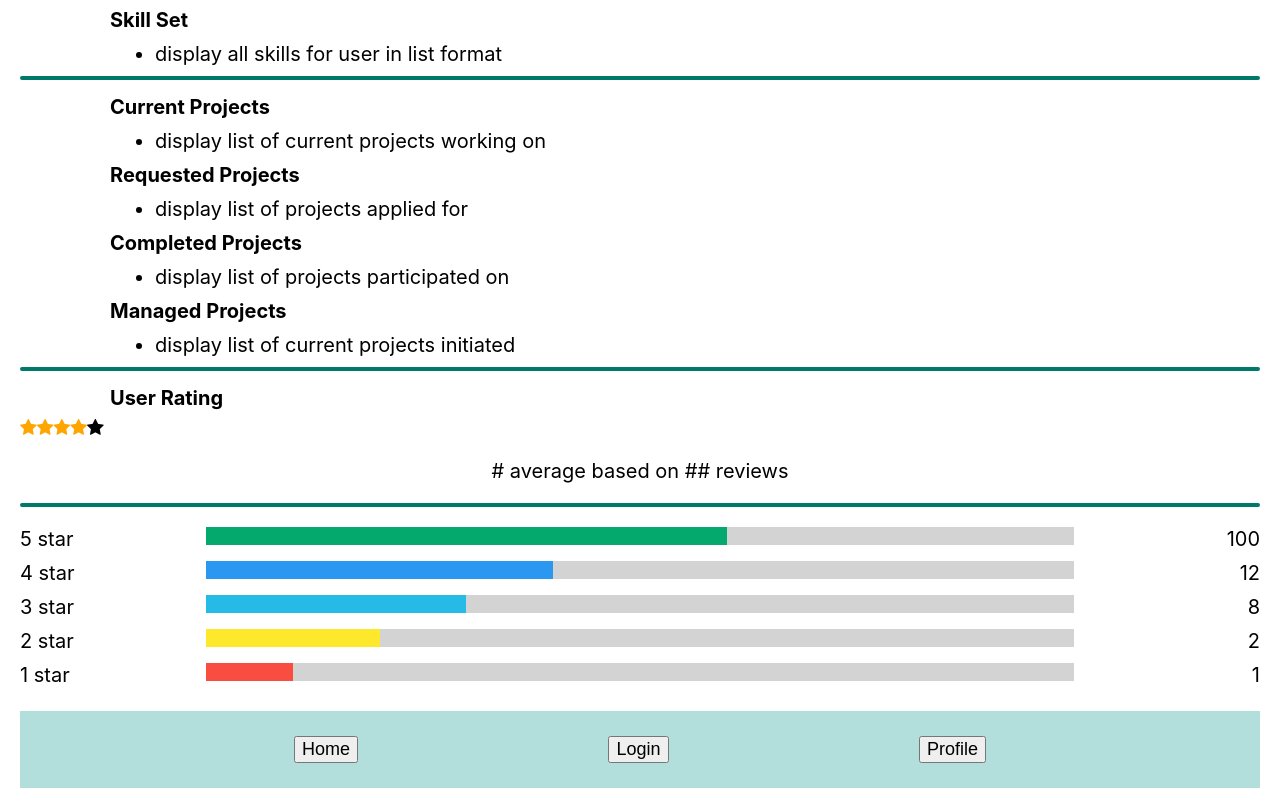
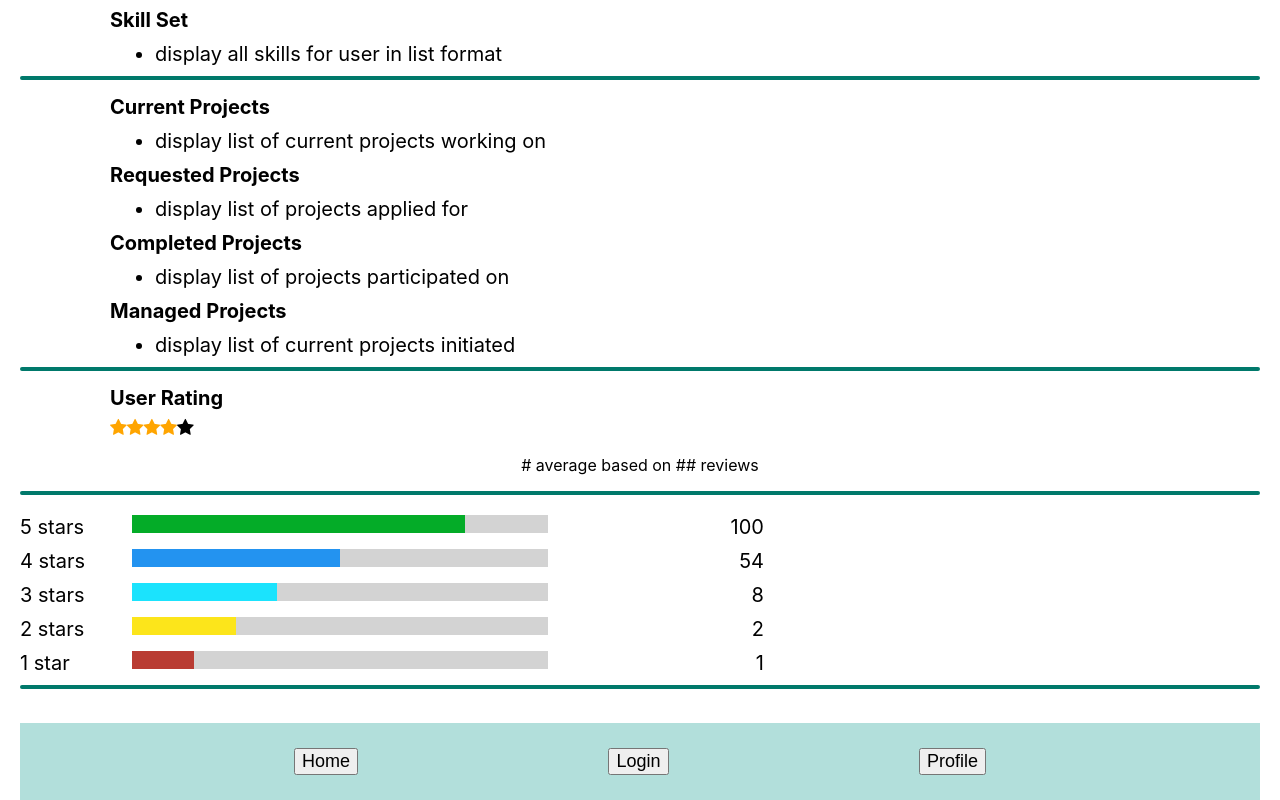
Before and after one commit to bdcii/Project-Enlistment, a React (Create React App) app in the folder client/: page /profile in a window 1280 px wide. Shown: the part 468-1268 px from the top of the page. Built offline with nearby package versions, Linux system fonts and the light colour scheme; no server answers; the HTML template or start-up script is replaced by a standard one.

Commit message:
updated styling for user rating

```diff
--- a/client/src/pages/Profile/Profile.css
+++ b/client/src/pages/Profile/Profile.css
@@ -116,6 +116,18 @@ a[href^="mailto"] {
   text-align: right;
 }
 
+#stars {
+  margin-left: 90px;
+}
+
+#average {
+  font-size: 16px;
+}
+
+.row {
+  width: 60%;
+}
+
 .row:after {
   content: "";
   display: table;
@@ -123,41 +135,41 @@ a[href^="mailto"] {
 }
 
 .barContainer {
-  width: 100%;
+  width: 80%;
   background-color: lightgray;
   text-align: center;
   color: white;
 }
 
-/* Need to write code to automatically update width based on number of starts*/
+/* Need to write code to automatically update width based on number of starts; if time permits*/
 .bar-5 {
-  width: 60%;
+  width: 80%;
   height: 18px;
-  background-color: #04aa6d;
+  background-color: #04ac28;
 }
 
 .bar-4 {
-  width: 40%;
+  width: 50%;
   height: 18px;
-  background-color: #2c97f0;
+  background-color: #2393f0;
 }
 
 .bar-3 {
-  width: 30%;
+  width: 35%;
   height: 18px;
-  background-color: #26bae7;
+  background-color: #1be3fd;
 }
 
 .bar-2 {
-  width: 20%;
+  width: 25%;
   height: 18px;
-  background-color: #fde82c;
+  background-color: #fce51b;
 }
 
 .bar-1 {
-  width: 10%;
+  width: 15%;
   height: 18px;
-  background-color: #f84d40;
+  background-color: #b93b32;
 }
 
 @media (max-width: 400px) {
--- a/client/src/pages/Profile/Profile.js
+++ b/client/src/pages/Profile/Profile.js
@@ -66,16 +66,18 @@ class Profile extends Component {
                     <hr />
 
                     <div className="set"><strong>User Rating</strong></div>
-                    <span class="fa fa-star checked"></span>
-                    <span class="fa fa-star checked"></span>
-                    <span class="fa fa-star checked"></span>
-                    <span class="fa fa-star checked"></span>
-                    <span class="fa fa-star"></span>
-                    <p># average based on ## reviews</p>
+                    <div id="stars">
+                        <span className="fa fa-star checked"></span>
+                        <span className="fa fa-star checked"></span>
+                        <span className="fa fa-star checked"></span>
+                        <span className="fa fa-star checked"></span>
+                        <span className="fa fa-star"></span>
+                    </div>
+                    <p id="average"># average based on ## reviews</p>
                     <hr />
                     <div className="row">
                         <div className="side">
-                            <div>5 star</div>
+                            <div>5 stars</div>
                         </div>
                         <div className="middle">
                             <div className="barContainer">
@@ -86,7 +88,7 @@ class Profile extends Component {
                             <div>100</div>
                         </div>
                         <div className="side">
-                            <div>4 star</div>
+                            <div>4 stars</div>
                         </div>
                         <div className="middle">
                             <div className="barContainer">
@@ -94,10 +96,10 @@ class Profile extends Component {
                             </div>
                         </div>
                         <div className="side right">
-                            <div>12</div>
+                            <div>54</div>
                         </div>
                         <div className="side">
-                            <div>3 star</div>
+                            <div>3 stars</div>
                         </div>
                         <div className="middle">
                             <div className="barContainer">
@@ -108,7 +110,7 @@ class Profile extends Component {
                             <div>8</div>
                         </div>
                         <div className="side">
-                            <div>2 star</div>
+                            <div>2 stars</div>
                         </div>
                         <div className="middle">
                             <div className="barContainer">
@@ -130,6 +132,7 @@ class Profile extends Component {
                             <div>1</div>
                         </div>
                     </div>
+                    <hr />
                 </section>
                 <br />
             </>
```
